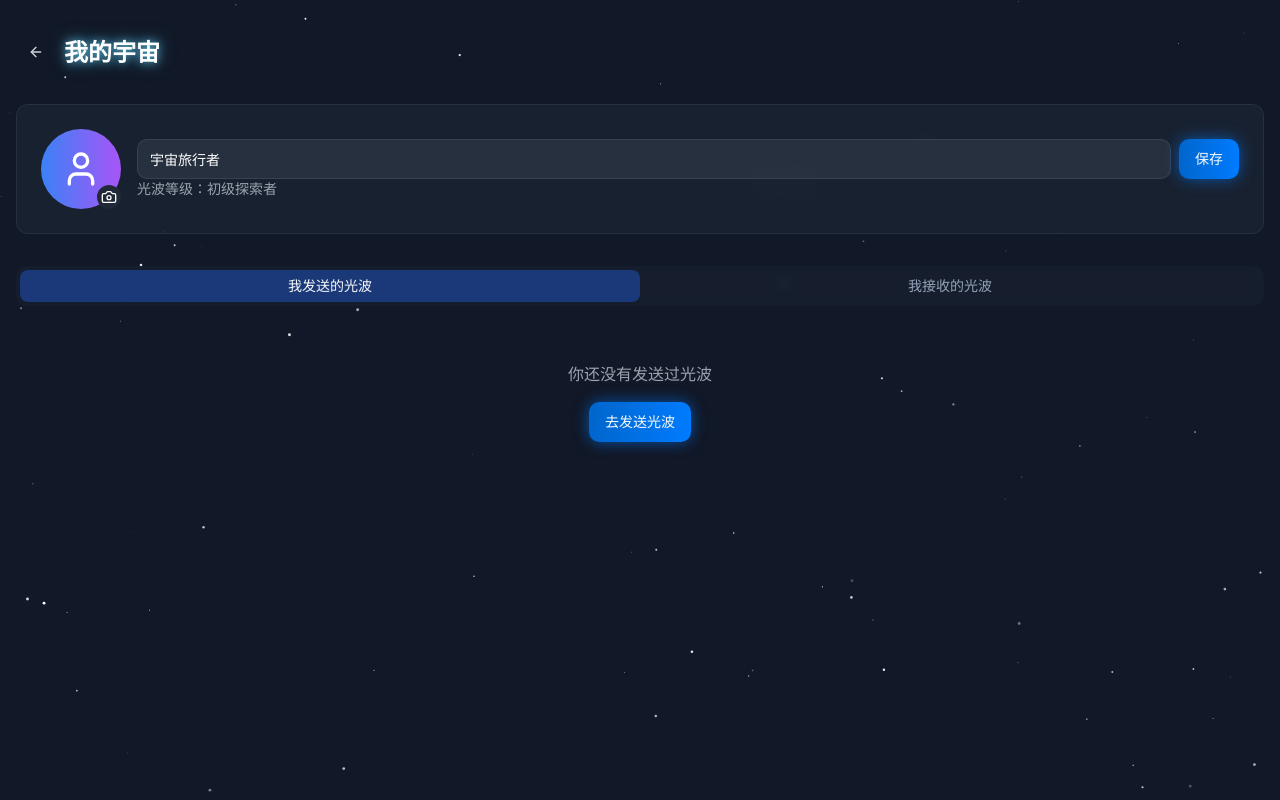
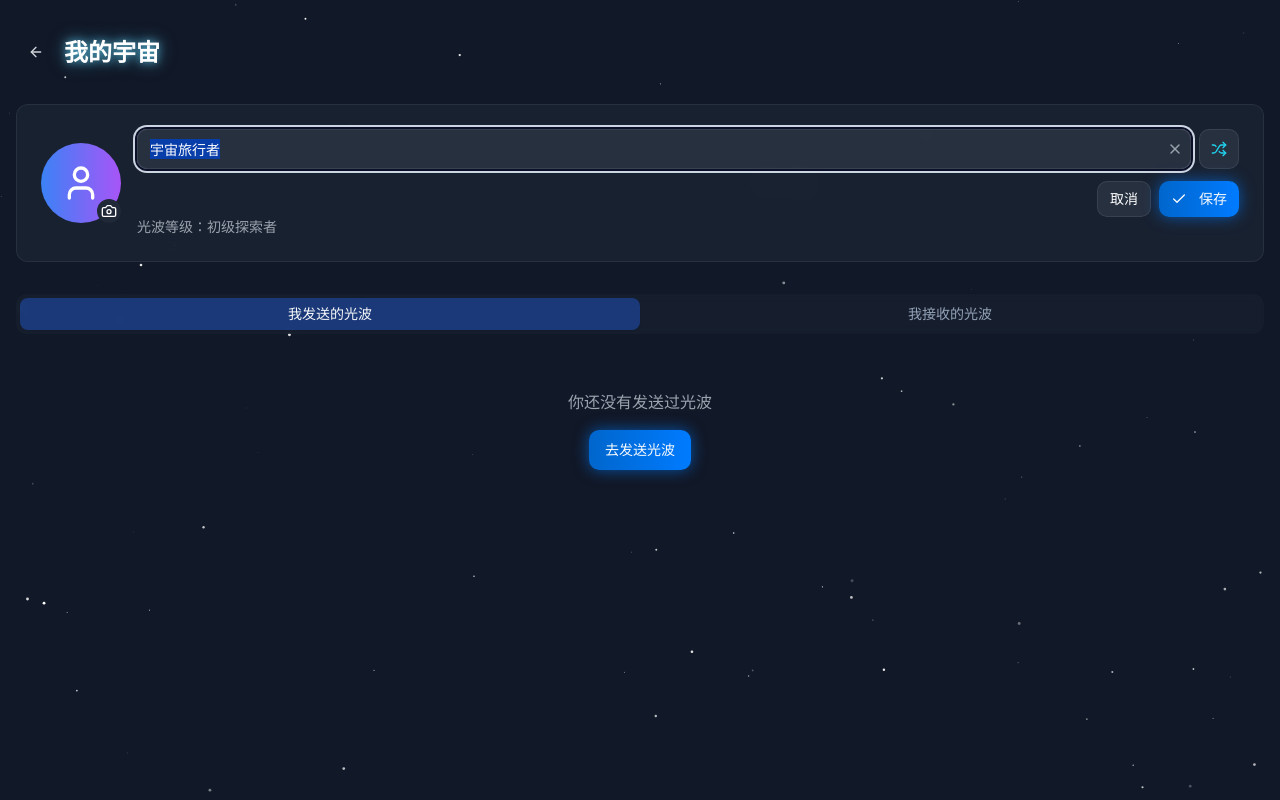
Before and after one commit to Ayuntoo/0401-flash, a React (Vite) app: page /profile in a window 1280 px wide. Both pictures are taken after a click on the button 261 px from the left and 159 px from the top of the page. Built offline with nearby package versions, Linux system fonts and the light colour scheme.

Commit message:
名字设置跑通

```diff
--- a/src/pages/Profile.tsx
+++ b/src/pages/Profile.tsx
@@ -1,8 +1,8 @@
-import React, { useState, useEffect } from 'react';
+import React, { useState, useEffect, useRef } from 'react';
 import { Button } from '@/components/ui/button';
 import { Input } from '@/components/ui/input';
 import { Tabs, TabsContent, TabsList, TabsTrigger } from '@/components/ui/tabs';
-import { ArrowLeft, User, Camera, Edit2 } from 'lucide-react';
+import { ArrowLeft, User, Camera, Edit2, Shuffle, X, Check } from 'lucide-react';
 import { MessageType } from '@/types';
 import EnergyOrb from '@/components/EnergyOrb';
 import StarField from '@/components/StarField';
@@ -12,9 +12,11 @@ import { useNavigate } from 'react-router-dom';
 const Profile = () => {
   const navigate = useNavigate();
   const [nickname, setNickname] = useState('宇宙旅行者');
+  const [tempNickname, setTempNickname] = useState(''); // 临时保存编辑中的昵称
   const [isEditingNickname, setIsEditingNickname] = useState(false);
   const [sentMessages, setSentMessages] = useState<MessageType[]>([]);
   const [receivedMessages, setReceivedMessages] = useState<MessageType[]>([]);
+  const inputRef = useRef<HTMLInputElement>(null);
 
   // 从本地存储加载用户信息
   useEffect(() => {
@@ -41,11 +43,46 @@ const Profile = () => {
     }
   }, [nickname]);
 
+  // 开始编辑昵称
+  const startEditingNickname = () => {
+    setTempNickname(nickname); // 初始化临时昵称为当前昵称
+    setIsEditingNickname(true);
+    // 在下一个渲染周期中聚焦输入框并选中全部文本
+    setTimeout(() => {
+      if (inputRef.current) {
+        inputRef.current.focus();
+        inputRef.current.select();
+      }
+    }, 0);
+  };
+
   // 保存昵称
   const handleSaveNickname = () => {
-    localStorage.setItem('userNickname', nickname);
+    // 检查是否为空
+    if (!tempNickname.trim()) {
+      toast.error("昵称不能为空");
+      return;
+    }
+
+    // 更新昵称并保存
+    setNickname(tempNickname);
+    localStorage.setItem('userNickname', tempNickname);
     setIsEditingNickname(false);
     toast.success("昵称已更新");
+  };
+
+  // 取消编辑
+  const handleCancelEdit = () => {
+    setIsEditingNickname(false);
+    setTempNickname(nickname); // 恢复原来的昵称
+  };
+
+  // 清空昵称
+  const handleClearNickname = () => {
+    setTempNickname('');
+    if (inputRef.current) {
+      inputRef.current.focus();
+    }
   };
 
   // 返回首页
@@ -57,6 +94,22 @@ const Profile = () => {
   const handleAvatarUpload = () => {
     // 这里简化处理，实际应该打开文件选择器
     toast.info("头像上传功能即将上线");
+  };
+
+  // 生成随机昵称
+  const generateRandomName = () => {
+    const prefixes = ['星际', '宇宙', '星云', '太空', '银河', '星尘', '星辰', '光波', '星光', '月影'];
+    const suffixes = ['旅行者', '探索者', '守望者', '追寻者', '漫游者', '梦想家', '收集者', '观测者', '飞行员', '领航员'];
+
+    const randomPrefix = prefixes[Math.floor(Math.random() * prefixes.length)];
+    const randomSuffix = suffixes[Math.floor(Math.random() * suffixes.length)];
+
+    const randomName = `${randomPrefix}${randomSuffix}`;
+    setTempNickname(randomName);
+    if (inputRef.current) {
+      inputRef.current.focus();
+    }
+    toast.info("已生成随机昵称");
   };
 
   return (
@@ -95,19 +148,58 @@ const Profile = () => {
 
             <div className="flex-1">
               {isEditingNickname ? (
+                <div className="flex flex-col gap-3">
                   <div className="flex items-center gap-2">
+                    <div className="relative flex-1">
                       <Input
-                    value={nickname}
-                    onChange={(e) => setNickname(e.target.value)}
-                    className="bg-gray-700/50 border-gray-600/50 text-white"
+                        ref={inputRef}
+                        value={tempNickname}
+                        onChange={(e) => setTempNickname(e.target.value)}
+                        className="bg-gray-700/50 border-gray-600/50 text-white pr-8"
                         maxLength={12}
+                        placeholder="请输入昵称"
                       />
+                      {tempNickname && (
+                        <Button
+                          variant="ghost"
+                          size="icon"
+                          onClick={handleClearNickname}
+                          className="absolute right-1 top-1/2 transform -translate-y-1/2 h-6 w-6"
+                        >
+                          <X size={14} className="text-gray-400" />
+                        </Button>
+                      )}
+                    </div>
+                    <Button
+                      variant="outline"
+                      size="icon"
+                      onClick={generateRandomName}
+                      className="h-10 w-10 bg-gray-700/50 border-gray-600/50 hover:bg-gray-600/50"
+                      title="随机取名"
+                    >
+                      <Shuffle size={16} className="text-cyan-400" />
+                    </Button>
+                  </div>
+
+                  <div className="flex gap-2 justify-end">
+                    <Button
+                      variant="outline"
+                      size="sm"
+                      onClick={handleCancelEdit}
+                      className="bg-gray-700/50 border-gray-600/50"
+                    >
+                      取消
+                    </Button>
                     <Button
                       onClick={handleSaveNickname}
+                      size="sm"
                       className="cosmic-button"
+                      disabled={!tempNickname.trim()}
                     >
+                      <Check size={14} className="mr-1" />
                       保存
                     </Button>
+                  </div>
                 </div>
               ) : (
                 <div className="flex items-center gap-2">
@@ -115,7 +207,7 @@ const Profile = () => {
                   <Button
                     variant="ghost"
                     size="icon"
-                    onClick={() => setIsEditingNickname(true)}
+                    onClick={startEditingNickname}
                     className="h-8 w-8"
                   >
                     <Edit2 size={16} className="text-gray-400" />
```
Lines whose indentation alone changed are shown as unchanged.
